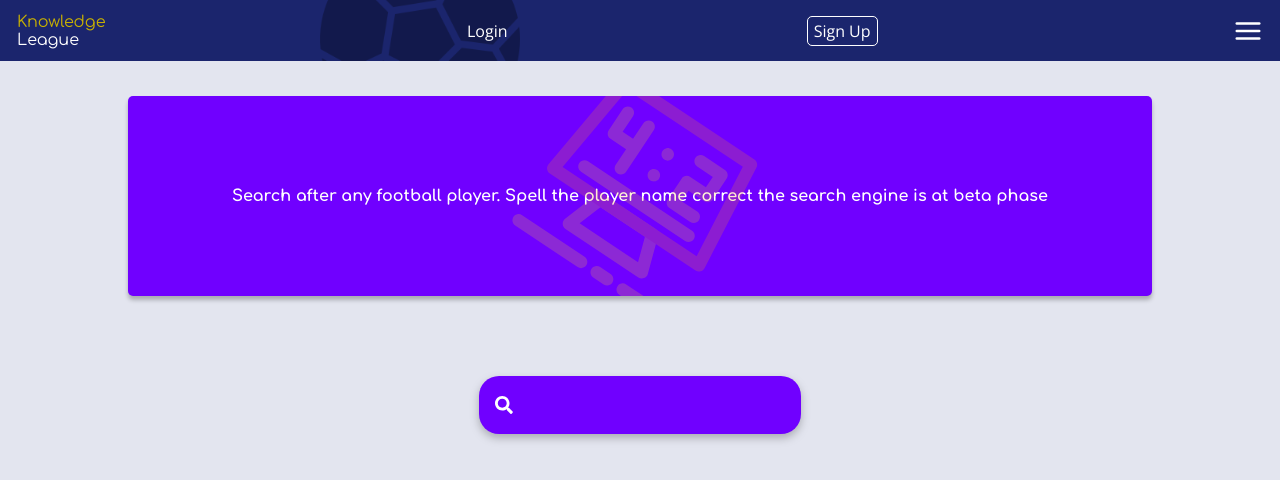
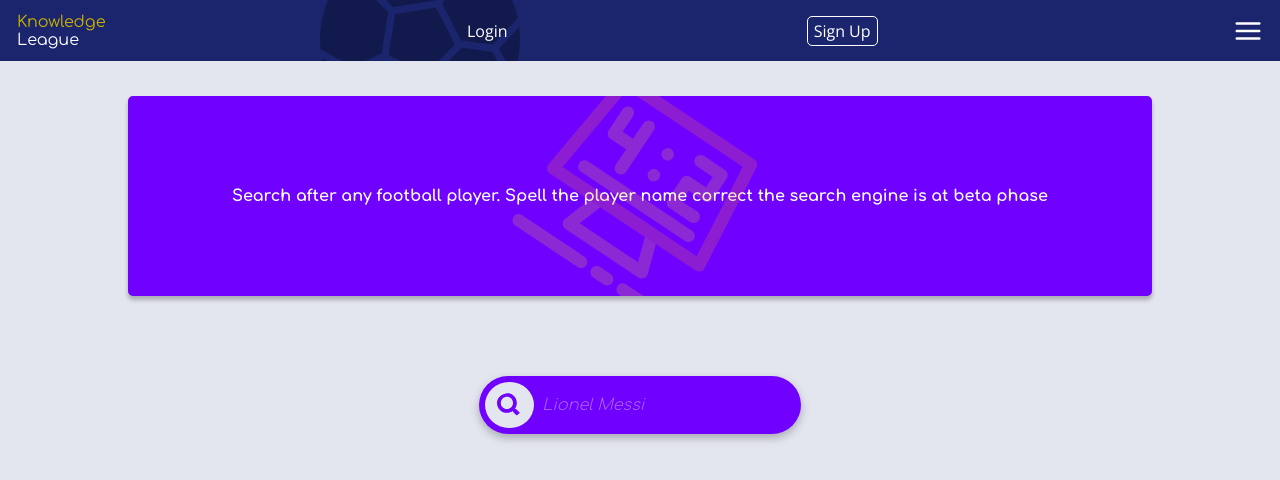
Before and after one commit to Sh1re-a/FootballKnowledge, a Next.js app in the folder Frontend/: page / in a window 1280 px wide. Shown: the top 480 px of the page. Built offline with nearby package versions, Linux system fonts and the light colour scheme.

Commit message:
Made search icon to circle and added placeholder

```diff
--- a/Frontend/components/searchbar/Searchbar.js
+++ b/Frontend/components/searchbar/Searchbar.js
@@ -6,7 +6,7 @@ const Searchbar = () => {
   return (
     <form className={styles.searchbar}>
         <FaSearch className={styles.FaSearch}/>
-    <input type="text"/>
+    <input type="text" placeholder='Lionel Messi' />
 
     </form>
   )
--- a/Frontend/components/searchbar/Searchbar.module.css
+++ b/Frontend/components/searchbar/Searchbar.module.css
@@ -5,7 +5,7 @@
 
     filter: drop-shadow(0px 4px 4px rgba(0, 0, 0, 0.25));
     background-color: #7000FF;
-    border-radius: 20px;
+    border-radius: 40px;
 
     display: flex;
     align-self: center;
@@ -13,12 +13,18 @@
     }
 
     .FaSearch {
-        color: white;
+        color: #7000FF;
         justify-self: center;
         align-self: center;
-        margin-left: 5%;
-        width: 20px;
-        height: 20px;
+        margin-left: 2%;
+        width: 17%;
+        height: 80%;
+        background-color: #E3E5EF;
+        border-radius: 50%;
+        border: 3px solid #E3E5EF;
+        padding: 8px;
+
+
     }
 
     .searchbar input {
@@ -32,4 +38,12 @@
         font-family: Comfortaa;
         font-weight: 700;
         outline: none;
+        margin-left: 2%;
     }
+
+    .searchbar input::placeholder {
+        color: white;
+        opacity: 0.4;
+        font-style: italic;
+        font-weight: 300;
+    }
```
